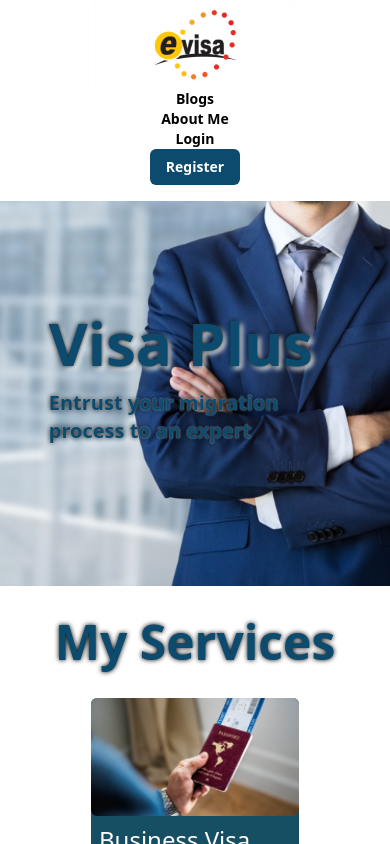
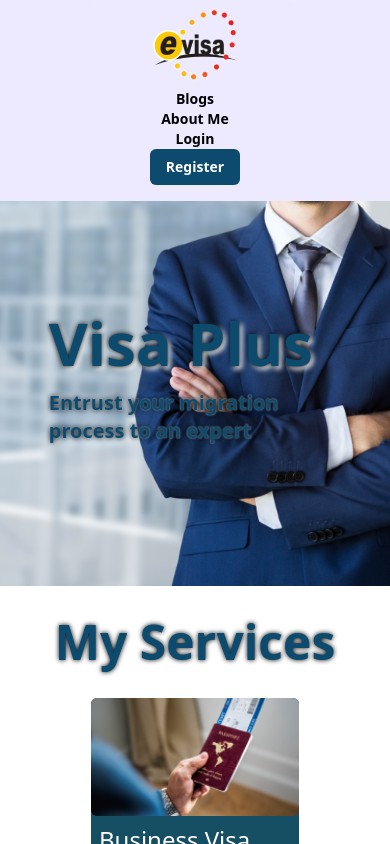
Before and after one commit to ThakurSaad/visa-plus, a React (Create React App) app: page / in a window 390 px wide. Shown: the top 844 px of the page. Built offline with nearby package versions, Linux system fonts and the light colour scheme; no server answers.

Commit message:
submitted some opitional remaining

```diff
--- a/src/components/AboutMe/Banner/Banner.js
+++ b/src/components/AboutMe/Banner/Banner.js
@@ -5,7 +5,7 @@ const Banner = () => {
     return (
         <section
         id="about-me"
-        className="relative bg-violet-900 text-white py-8 md:py-20 my-4 lg:mt-0"
+        className="relative bg-violet-900 text-white py-8 md:py-20"
       >
         <div className="grid grid-cols-1 lg:grid-cols-2 items-center justify-items-center w-3/4 mx-auto">
           <div className="about-me-desc md:w-8/12- mx-auto">
--- a/src/components/Header/Header.js
+++ b/src/components/Header/Header.js
@@ -8,7 +8,7 @@ import logo from "../../images/logo.png";
 const Header = () => {
   const [user, loading, error] = useAuthState(auth);
   return (
-    <nav className="grid grid-cols-1 justify-items-center md:flex md:justify-between md:items-center text-sm">
+    <nav className="grid grid-cols-1 bg-violet-100 justify-items-center md:flex md:justify-between md:items-center text-sm">
       <div>
         <Link to="/">
           <img src={logo} alt="" />
@@ -34,7 +34,7 @@ const Header = () => {
               Login
             </Link>
             <Link
-              className="rounded-md font-semibold bg-sky-900 text-white py-2 px-4 mx-4"
+              className="rounded-md font-semibold bg-sky-900 text-white py-2 px-4 mx-4 mb-4 md:mb-0"
               to="/register"
             >
               Register
--- a/src/components/Home/Banner/Banner.js
+++ b/src/components/Home/Banner/Banner.js
@@ -5,7 +5,7 @@ import banner2 from "../../../images/banner/banner2.png";
 const Banner = () => {
   return (
     <div className="relative">
-      <img className="block md:hidden my-4" src={banner2} alt="" />
+      <img className="block md:hidden" src={banner2} alt="" />
       <img className="hidden md:block mb-4" src={banner} alt="" />
       <div className=" absolute left-0 right-0 mx-auto w-3/4 top-28">
         <h1
```
Also changed, not shown: 1 other file (tests, documents, lock files or other folders).
